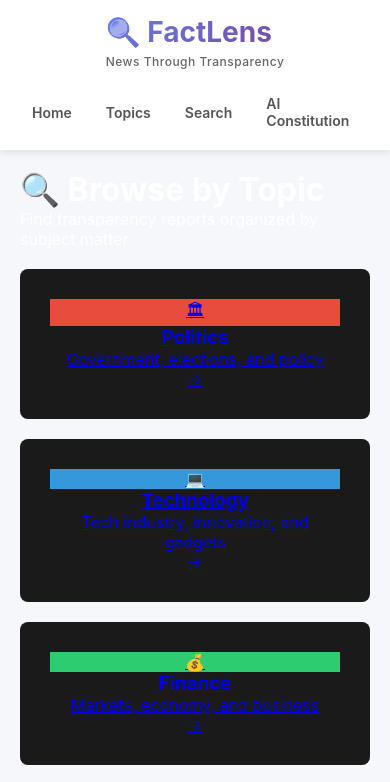
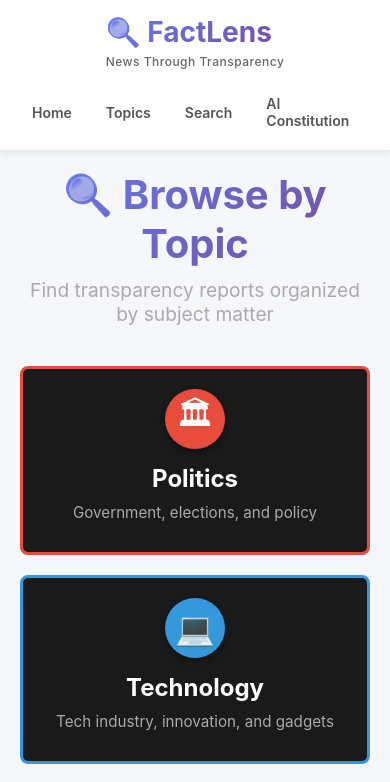
Before and after one commit to arjunmbiju0423-sudo/radical-transparency-news, a React (Create React App) app in the folder frontend/: page /topics in a window 390 px wide. Shown: the top 782 px of the page. Built offline with nearby package versions, Linux system fonts and the light colour scheme.

Commit message:
Add comprehensive Topics.css with detail view and article card styling

```diff
--- a/frontend/src/pages/Topics.css
+++ b/frontend/src/pages/Topics.css
@@ -3,6 +3,26 @@
   max-width: 1200px;
   margin: 0 auto;
   color: white;
+}
+
+/* Topics Grid View */
+.topics-header {
+  text-align: center;
+  margin-bottom: 40px;
+}
+
+.topics-header h1 {
+  font-size: 2.5rem;
+  margin-bottom: 10px;
+  background: linear-gradient(135deg, #667eea 0%, #764ba2 100%);
+  -webkit-background-clip: text;
+  -webkit-text-fill-color: transparent;
+  background-clip: text;
+}
+
+.topics-header p {
+  font-size: 1.2rem;
+  color: #aaa;
 }
 
 .topics-grid {
@@ -18,10 +38,232 @@
   border-radius: 8px;
   text-align: center;
   cursor: pointer;
-  transition: transform 0.2s;
+  transition: transform 0.2s, background 0.2s;
+  text-decoration: none;
+  color: white;
+  border: 3px solid transparent;
+  position: relative;
+  overflow: hidden;
 }
 
 .topic-card:hover {
   transform: translateY(-5px);
   background: #2a2a2a;
 }
+
+.topic-icon {
+  font-size: 3rem;
+  width: 80px;
+  height: 80px;
+  margin: 0 auto 15px;
+  border-radius: 50%;
+  display: flex;
+  align-items: center;
+  justify-content: center;
+  box-shadow: 0 4px 6px rgba(0,0,0,0.3);
+}
+
+.topic-card h3 {
+  margin: 15px 0 10px;
+  font-size: 1.5rem;
+}
+
+.topic-card p {
+  color: #aaa;
+  font-size: 0.95rem;
+  margin-bottom: 10px;
+}
+
+.topic-arrow {
+  position: absolute;
+  bottom: 15px;
+  right: 15px;
+  font-size: 1.5rem;
+  opacity: 0;
+  transition: opacity 0.2s;
+}
+
+.topic-card:hover .topic-arrow {
+  opacity: 1;
+}
+
+/* Topic Detail View */
+.topic-detail-header {
+  text-align: center;
+  padding: 40px 20px;
+  margin-bottom: 30px;
+  background: linear-gradient(135deg, rgba(102, 126, 234, 0.1), rgba(118, 75, 162, 0.1));
+  border-radius: 12px;
+  border-bottom: 3px solid;
+  position: relative;
+}
+
+.back-button {
+  position: absolute;
+  top: 20px;
+  left: 20px;
+  color: #667eea;
+  text-decoration: none;
+  font-size: 1rem;
+  padding: 8px 16px;
+  border-radius: 6px;
+  background: rgba(102, 126, 234, 0.1);
+  transition: background 0.2s;
+}
+
+.back-button:hover {
+  background: rgba(102, 126, 234, 0.2);
+}
+
+.topic-detail-icon {
+  font-size: 4rem;
+  width: 100px;
+  height: 100px;
+  margin: 0 auto 20px;
+  border-radius: 50%;
+  display: flex;
+  align-items: center;
+  justify-content: center;
+  box-shadow: 0 6px 12px rgba(0,0,0,0.4);
+}
+
+.topic-detail-header h1 {
+  font-size: 2.5rem;
+  margin: 15px 0;
+}
+
+.topic-detail-header p {
+  font-size: 1.2rem;
+  color: #aaa;
+}
+
+/* Topic Articles */
+.topic-articles {
+  display: flex;
+  flex-direction: column;
+  gap: 20px;
+}
+
+.topic-article-card {
+  background: #1a1a1a;
+  padding: 25px;
+  border-radius: 10px;
+  text-decoration: none;
+  color: white;
+  transition: transform 0.2s, box-shadow 0.2s;
+  border-left: 4px solid #667eea;
+}
+
+.topic-article-card:hover {
+  transform: translateX(5px);
+  box-shadow: 0 4px 12px rgba(102, 126, 234, 0.3);
+}
+
+.article-meta {
+  display: flex;
+  justify-content: space-between;
+  align-items: center;
+  margin-bottom: 12px;
+  font-size: 0.9rem;
+}
+
+.article-topic {
+  font-weight: 600;
+}
+
+.article-date {
+  color: #888;
+}
+
+.topic-article-card h3 {
+  font-size: 1.5rem;
+  margin: 10px 0;
+  color: white;
+}
+
+.article-summary {
+  color: #aaa;
+  margin: 12px 0;
+  line-height: 1.6;
+}
+
+.article-bias-preview {
+  margin-top: 15px;
+  display: flex;
+  align-items: center;
+  justify-content: space-between;
+}
+
+.bias-bar-container {
+  display: flex;
+  gap: 2px;
+  flex: 1;
+  height: 6px;
+  border-radius: 3px;
+  overflow: hidden;
+}
+
+.bias-bar {
+  height: 100%;
+}
+
+.sources-count {
+  font-size: 0.85rem;
+  color: #888;
+  margin-left: 15px;
+  white-space: nowrap;
+}
+
+/* Loading and Empty States */
+.loading-state {
+  text-align: center;
+  padding: 60px 20px;
+  font-size: 1.2rem;
+  color: #aaa;
+}
+
+.no-articles {
+  text-align: center;
+  padding: 60px 20px;
+  background: #1a1a1a;
+  border-radius: 10px;
+  margin-top: 20px;
+}
+
+.no-articles p {
+  font-size: 1.1rem;
+  color: #aaa;
+  margin: 10px 0;
+}
+
+.no-articles p:first-child {
+  font-size: 1.3rem;
+  color: white;
+}
+
+/* Responsive Design */
+@media (max-width: 768px) {
+  .topics-grid {
+    grid-template-columns: repeat(auto-fill, minmax(200px, 1fr));
+  }
+
+  .topic-card {
+    padding: 20px;
+  }
+
+  .topic-icon {
+    width: 60px;
+    height: 60px;
+    font-size: 2rem;
+  }
+
+  .topic-detail-header {
+    padding: 30px 15px;
+  }
+
+  .back-button {
+    position: static;
+    display: inline-block;
+    margin-bottom: 20px;
+  }
+}
```
